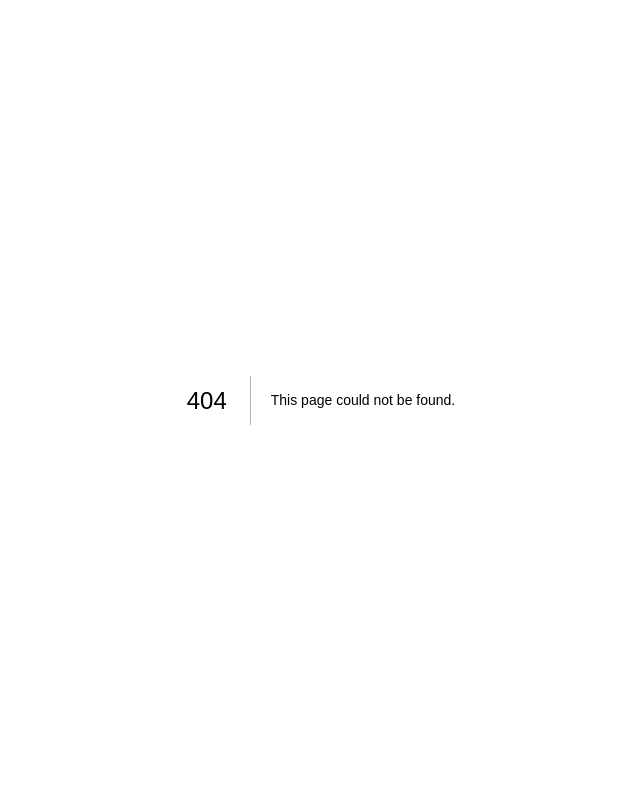
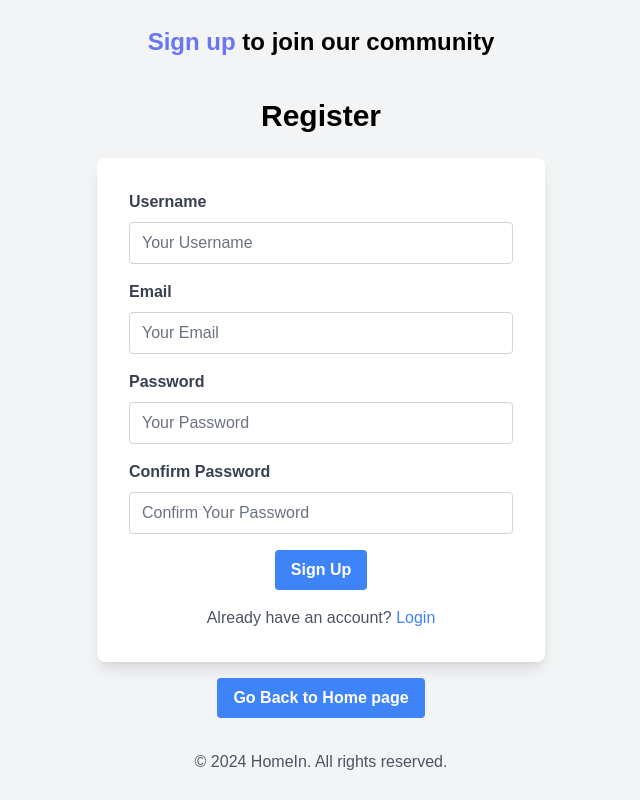
Before and after one commit to rutaganda-salim/js_realestate_management, a Next.js app: page /Auth/signup in a window 1280 px wide. Before the commit this address had no page. Shown: the whole page, without its empty margins (319-959 px from the left). Built offline with nearby package versions, Linux system fonts and the light colour scheme.

Commit message:
signup and login form

```diff
--- a/package.json
+++ b/package.json
@@ -18,6 +18,7 @@
     "react": "^18",
     "react-dom": "^18",
     "react-icons": "^5.2.1",
+    "react-router-dom": "^6.23.1",
     "react-slick": "^0.30.2",
     "slick-carousel": "^1.8.1",
     "swiper": "^11.1.4"
--- a/src/app/components/Auth/Login/Login.tsx
+++ b/src/app/Auth/login/page.tsx
@@ -1,4 +1,6 @@
+"use client"
 import React, { useState, ChangeEvent, FormEvent } from "react";
+import Link from "next/link";
 
 interface FormData {
   username: string;
@@ -25,6 +27,7 @@ export default function LoginForm(): JSX.Element {
 
   return (
     <div className="flex flex-col items-center justify-center min-h-screen bg-gray-100">
+       <div className="text-2xl font-bold mb-10"><span className="text-indigo-500">Sign in</span> to access to our admin dashboard</div>
       <h1 className="text-3xl font-bold mb-6 text-center">Login</h1>
       <div className="max-w-md w-full bg-white p-8 rounded-lg shadow-lg">
         <form onSubmit={handleSubmit}>
@@ -63,8 +66,20 @@ export default function LoginForm(): JSX.Element {
             </button>
           </div>
         </form>
-        <p className="mt-4 text-gray-600 text-center">Don't have an account? <a href="/register" className="text-blue-500 hover:text-blue-600">Register</a></p>
+        <p className="mt-4 text-gray-600 text-center">Don't have an account? <a href="/Auth/signup" className="text-blue-500 hover:text-blue-600">Register</a></p>
+
+
+
       </div>
+
+      <Link href="/" className="mt-4">
+            <button className="bg-blue-500 hover:bg-blue-600 text-white font-bold py-2 px-4 rounded focus:outline-none focus:shadow-outline">
+              Go Back to Home page
+            </button>
+      </Link>
+      <footer className="mt-8 text-gray-600 text-center">
+        <p>&copy; 2024 HomeIn. All rights reserved.</p>
+      </footer>
     </div>
   );
 }
--- /dev/null
+++ b/src/app/Auth/signup/page.tsx
@@ -0,0 +1,127 @@
+"use client";
+import React, { useState, ChangeEvent, FormEvent } from "react";
+import Link from "next/link";
+
+interface FormData {
+  username: string;
+  email: string;
+  password: string;
+  confirmPassword: string;
+}
+
+export default function SignUpForm(): JSX.Element {
+  const [formData, setFormData] = useState<FormData>({
+    username: "",
+    email: "",
+    password: "",
+    confirmPassword: "",
+  });
+
+  const handleChange = (e: ChangeEvent<HTMLInputElement>): void => {
+    setFormData({ ...formData, [e.target.name]: e.target.value });
+  };
+
+  const handleSubmit = (e: FormEvent<HTMLFormElement>): void => {
+    e.preventDefault();
+    // Add your signup logic here
+    console.log(formData);
+    // Reset form fields after submission
+    setFormData({ username: "", email: "", password: "", confirmPassword: "" });
+  };
+
+  return (
+    <div className="flex flex-col items-center justify-center min-h-screen bg-gray-100">
+      <div className="text-2xl font-bold mb-10">
+        <span className="text-indigo-500">Sign up</span> to join our community
+      </div>
+      <h1 className="text-3xl font-bold mb-6 text-center">Register</h1>
+      <div className="max-w-md w-full bg-white p-8 rounded-lg shadow-lg">
+        <form onSubmit={handleSubmit}>
+          <div className="mb-4">
+            <label htmlFor="username" className="block text-gray-700 font-bold mb-2">
+              Username
+            </label>
+            <input
+              type="text"
+              id="username"
+              name="username"
+              value={formData.username}
+              onChange={handleChange}
+              placeholder="Your Username"
+              required
+              className="w-full border border-gray-300 rounded px-3 py-2 focus:outline-none focus:border-blue-500"
+            />
+          </div>
+          <div className="mb-4">
+            <label htmlFor="email" className="block text-gray-700 font-bold mb-2">
+              Email
+            </label>
+            <input
+              type="email"
+              id="email"
+              name="email"
+              value={formData.email}
+              onChange={handleChange}
+              placeholder="Your Email"
+              required
+              className="w-full border border-gray-300 rounded px-3 py-2 focus:outline-none focus:border-blue-500"
+            />
+          </div>
+          <div className="mb-4">
+            <label htmlFor="password" className="block text-gray-700 font-bold mb-2">
+              Password
+            </label>
+            <input
+              type="password"
+              id="password"
+              name="password"
+              value={formData.password}
+              onChange={handleChange}
+              placeholder="Your Password"
+              required
+              className="w-full border border-gray-300 rounded px-3 py-2 focus:outline-none focus:border-blue-500"
+            />
+          </div>
+          <div className="mb-4">
+            <label htmlFor="confirmPassword" className="block text-gray-700 font-bold mb-2">
+              Confirm Password
+            </label>
+            <input
+              type="password"
+              id="confirmPassword"
+              name="confirmPassword"
+              value={formData.confirmPassword}
+              onChange={handleChange}
+              placeholder="Confirm Your Password"
+              required
+              className="w-full border border-gray-300 rounded px-3 py-2 focus:outline-none focus:border-blue-500"
+            />
+          </div>
+          <div className="text-center">
+            <button
+              type="submit"
+              className="bg-blue-500 hover:bg-blue-600 text-white font-bold py-2 px-4 rounded focus:outline-none focus:shadow-outline"
+            >
+              Sign Up
+            </button>
+          </div>
+        </form>
+        <p className="mt-4 text-gray-600 text-center">
+          Already have an account?{" "}
+          <Link href="/Auth/login" className="text-blue-500 hover:text-blue-600">
+            Login
+          </Link>
+        </p>
+      </div>
+
+      <Link href="/" className="mt-4">
+        <button className="bg-blue-500 hover:bg-blue-600 text-white font-bold py-2 px-4 rounded focus:outline-none focus:shadow-outline">
+          Go Back to Home page
+        </button>
+      </Link>
+      <footer className="mt-8 text-gray-600 text-center">
+        <p>&copy; 2024 HomeIn. All rights reserved.</p>
+      </footer>
+    </div>
+  );
+}
--- a/src/app/components/Navbar.tsx
+++ b/src/app/components/Navbar.tsx
@@ -12,7 +12,7 @@ export default function Navbar() {
                 <li className="hover:text-indigo-600"><a href="#about">About Us</a></li>
                 <li className="hover:text-indigo-600"><a href="#contact">Contact</a></li>
             </ul>
-            <Link href="Auth/Login">
+            <Link href="/Auth/login">
                 <button className="bg-indigo-400 text-white px-4 py-2 rounded hover:bg-indigo-500 font-semibold">Get Started</button>
             </Link>
         </nav>
```
Also changed, not shown: 1 other file (tests, documents, lock files or other folders).
